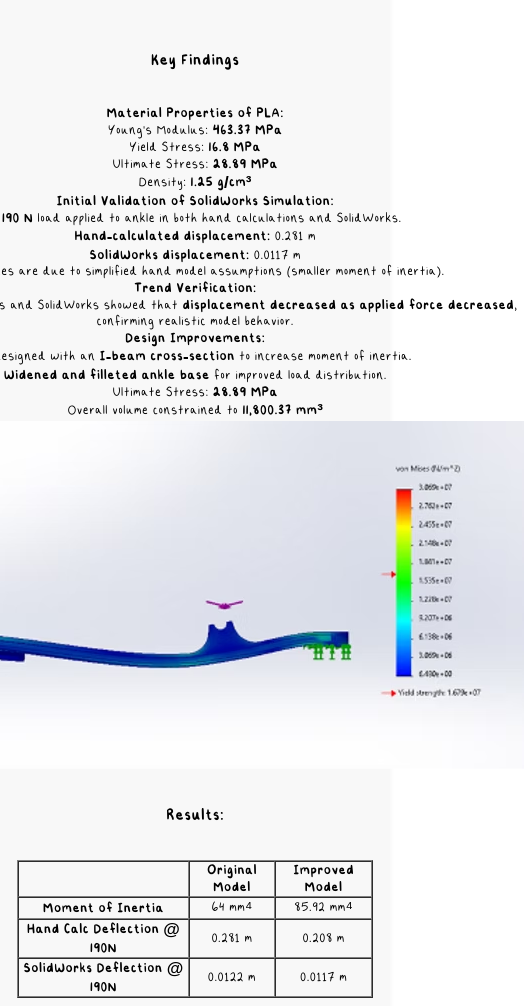
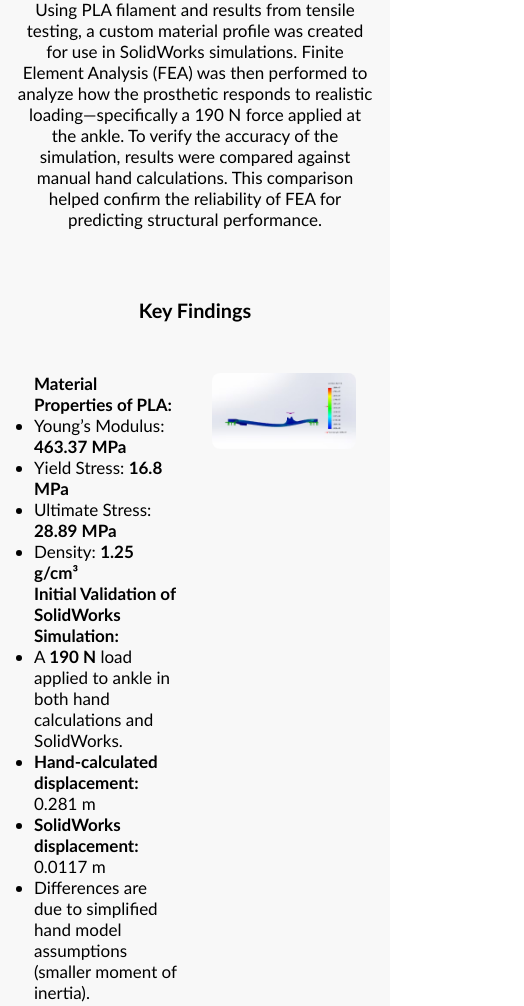
Before and after one commit to varshabandi33/personal-portfolio, a plain HTML site: page prosthetic.html in a window 390 px wide. Shown: the part 565-1571 px from the top of the page, 524 px wide, since content can reach past the window. Drawn offline with Linux system fonts and the light colour scheme.

Commit message:
Updated formatting

```diff
--- a/styles.css
+++ b/styles.css
@@ -17,21 +17,11 @@ html {
     scroll-padding-top: 5rem; /* Adjust this value based on the height of your nav bar */
 }
 
-@font-face {
-    font-family: "Steph";
-    src: url("fonts/steph-font.ttf");
-    font-weight: normal;
+
+body {
+    font-family: 'Calibri', 'Segoe UI', sans-serif;
 }
 
-@font-face {
-    font-family: "Steph";
-    src: url("fonts/steph-font-bold.ttf");
-    font-weight: bold;
-}
-
-body {
-    font-family: 'Steph', sans-serif;
-}
 
 a {
     color: var(--text-color);
@@ -510,4 +500,31 @@ footer {
     #leave-message-section {
         padding: 3rem 1rem; /* Adjust padding for smaller screens */
     }
+
+    .key-findings-container {
+        display: flex;
+        flex-direction: row;
+        justify-content: space-between;
+        align-items: flex-start;
+        max-width: 1000px;
+        margin: 0 auto;
+        gap: 2rem;
+        padding: 1rem;
+    }
+
+    .key-findings-text {
+        flex: 1;
+        text-align: left;
+    }
+
+    .key-findings-image {
+        flex: 1;
+    }
+
+    .key-findings-image img {
+        width: 100%;
+        height: auto;
+        border-radius: 8px;
+    }
+
 }
```
Also changed, not shown: index.html (+5 -5 lines), images/pfp.jpeg (added).
